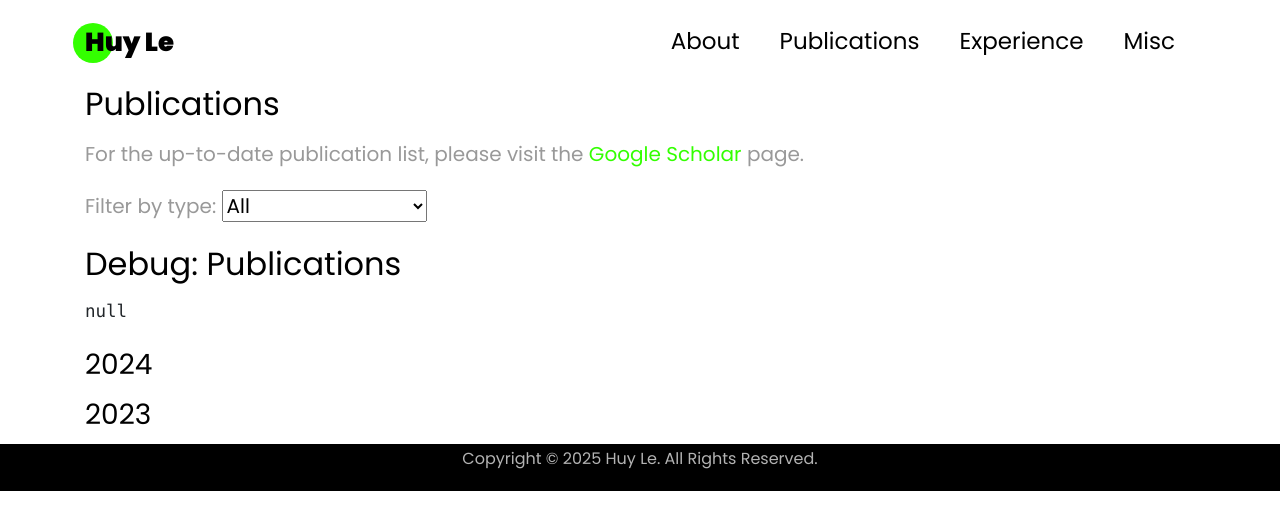
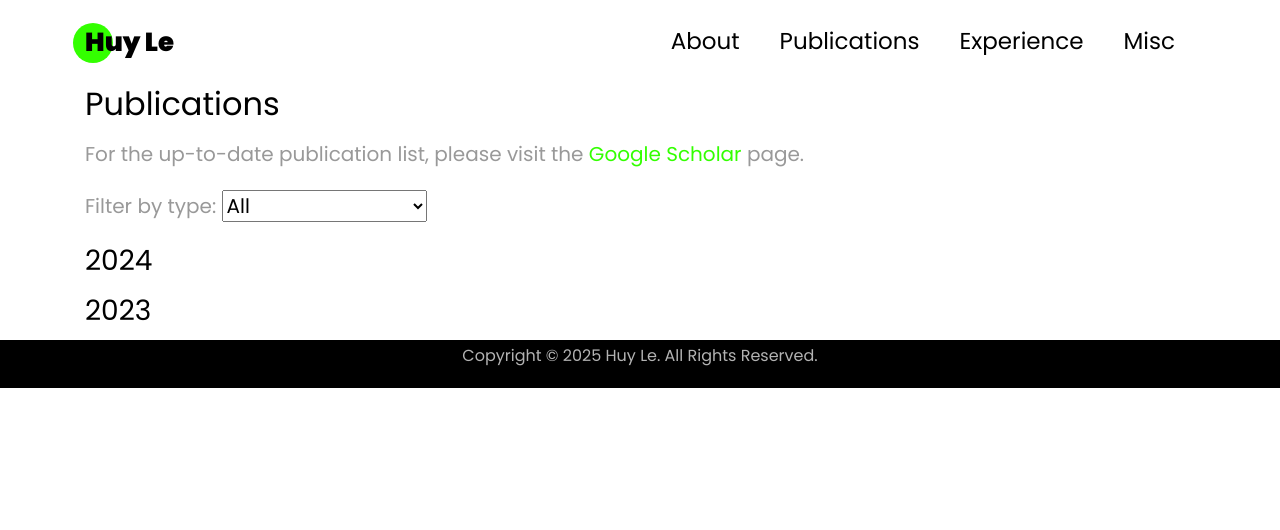
Before and after one commit to lehuy1611/lehuy1611.github.io, a Jekyll site: the page built from publication.html, in a window 1280 px wide. Shown: the top 530 px of the page. Built offline with Jekyll 4.4.1, drawn with Linux system fonts in a browser that asks for light colours; part of the change alters nothing that is shown.

Commit message:
update web layout

```diff
--- a/_config.yml
+++ b/_config.yml
@@ -42,6 +42,11 @@ plugins:
 sass:
   style: compact
 
+collections:
+  publications:
+    output: true
+    permalink: /publication/:title/
+
 # Exclude from processing.
 # The following items will not be processed, by default.
 # Any item listed under the `exclude:` key here will be automatically added to
--- a/publication.html
+++ b/publication.html
@@ -58,8 +58,6 @@ layout: null
                             <option value=".pubtype-5">Under Review</option>
                         </select>
                     </p>
-                    <h2>Debug: Publications</h2>
-                    <pre>{{ site.publications | jsonify }}</pre>
                     <!-- Filtered Sections -->
                     <div id="all">
                         <h3>2024</h3>
```
